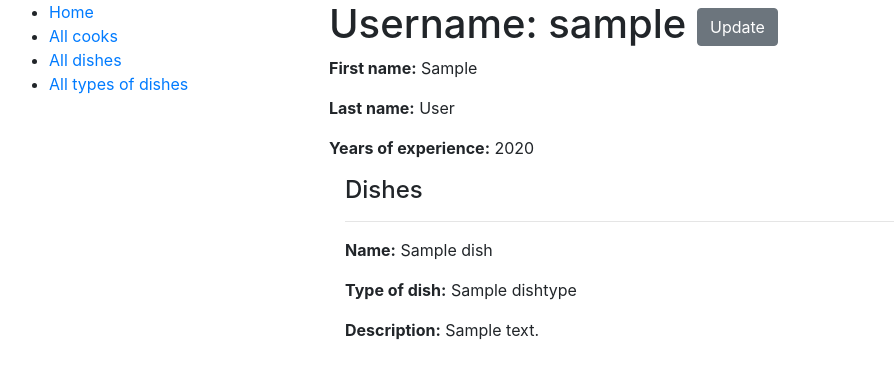
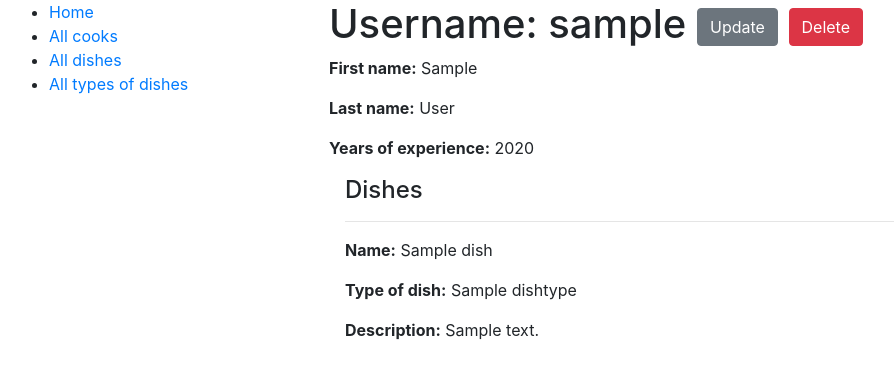
Before and after one commit to Yevheniy-Lototskiy/restaurant-kitchen-service, a Django app: page /cooks/1/ in a window 1280 px wide. Shown: the top 379 px of the page, without its empty margins (6-900 px from the left). Run offline with Django 4.2, Linux system fonts and the light colour scheme; tables that the repository leaves empty hold one stand-in row (values such as "Sample post").

Commit message:
Added Delete button and delete form for Cook

```diff
--- a/kitchen_service/urls.py
+++ b/kitchen_service/urls.py
@@ -10,7 +10,7 @@ from kitchen_service.views import (
     DishDetailView,
     DishCreateView,
     DishTypeListView,
-    DishTypeCreateView, DishTypeUpdateView, DishUpdateView,
+    DishTypeCreateView, DishTypeUpdateView, DishUpdateView, CookDeleteView,
 )
 
 urlpatterns = [
@@ -20,6 +20,7 @@ urlpatterns = [
     path("cooks/<int:pk>/", CookDetailView.as_view(), name="cook-detail"),
     path("cooks/create/", CookCreateView.as_view(), name="cook-create"),
     path("cooks/<int:pk>/update/", CookUpdateView.as_view(), name="cook-update"),
+    path("cooks/<int:pk>/delete/", CookDeleteView.as_view(), name="cook-delete"),
 
     path("dishes/", DishListView.as_view(), name="dish-list"),
     path("dishes/<int:pk>/", DishDetailView.as_view(), name="dish-detail"),
--- a/kitchen_service/views.py
+++ b/kitchen_service/views.py
@@ -37,6 +37,12 @@ class CookCreateView(generic.CreateView):
 class CookUpdateView(generic.UpdateView):
     model = Cook
     form_class = CookUpdateForm
+    success_url = reverse_lazy("kitchen:cook-list")
+
+
+class CookDeleteView(generic.DeleteView):
+    model = Cook
+    template_name = "kitchen/cook_confirm_delete.html"
     success_url = reverse_lazy("kitchen:cook-list")
 
 
--- a/templates/kitchen/cook_detail.html
+++ b/templates/kitchen/cook_detail.html
@@ -6,6 +6,9 @@
 
     <a href="{% url 'kitchen:cook-update' pk=cook.id %}" class="btn btn-secondary link-to-page">
       Update
+    </a>
+    <a href="{% url 'kitchen:cook-delete' pk=cook.id %}" class="btn btn-danger link-to-page">
+      Delete
     </a>
   </h1>
 
```
Also changed, not shown: templates/kitchen/cook_confirm_delete.html (added, +13 -0 lines).
